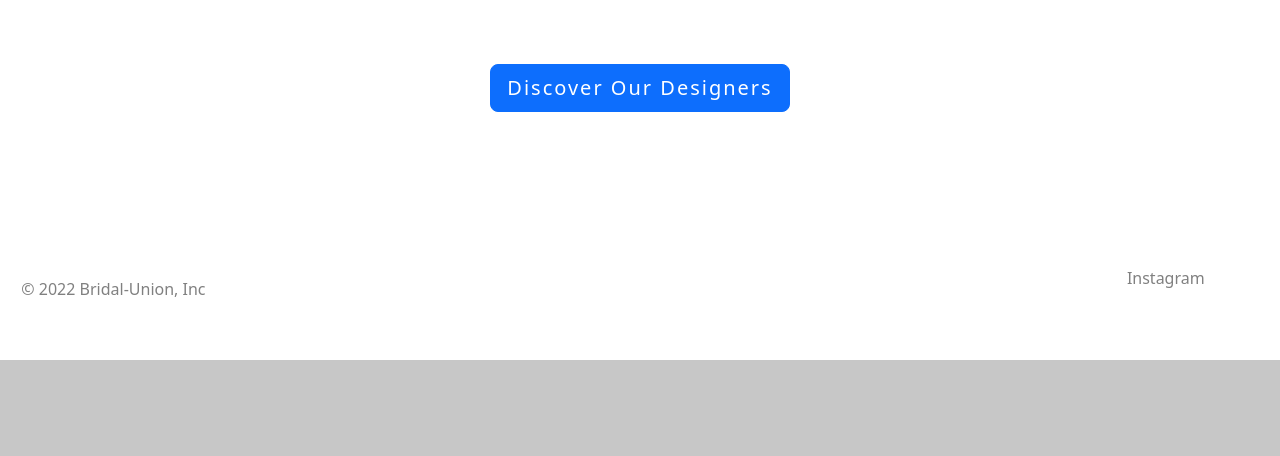
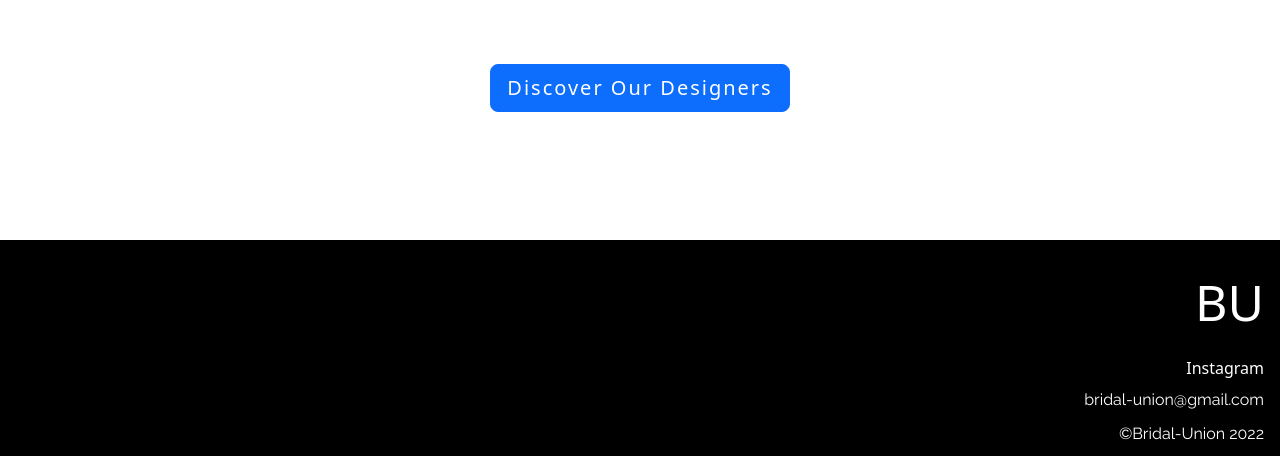
Before and after one commit to Esteph27/Bridal-Union, a Django app: page / in a window 1280 px wide. Shown: the part 2227-2683 px from the top of the page. Before the commit the page ends 2587 px from the top, so only its background shows below. Run offline with Django 3.2, Linux system fonts and the light colour scheme; some libraries are stand-ins or nearby versions.

Commit message:
Updated footer css

```diff
--- a/static/css/style.css
+++ b/static/css/style.css
@@ -37,31 +37,42 @@ p {
 
 /* -------------------------------> footer */
 
-#footer-container {
-    /* background-color: #F7F7F9; */
-	height: 120px;
+footer {
+    background-color: black;
+	height: auto;
 	width: 100vw;
-	margin-top: 10%;
-	color: #808080;
+	margin-top: 8rem;
+	color: white;
 	position: static;
+	text-align: right;
 }
 
-#footer-container span {
-	margin-left: 5%;
-	margin-top: 5%;
+footer h1 {
+	font-size: 50px;
+	font-weight: lighter;
+	color: white;
+	padding-top: 2rem;
+	padding-bottom: 1rem;
+	padding-right: 1rem;
 }
 
-.social-links {
-	margin-right: 1%;
+footer p {
+	margin-top: 8px;
+	margin-bottom: 2px;
+	padding-right: 1rem;
 }
 
-.social-links a {
+footer a {
+	color: white;
+	margin-top: 8px;
+	margin-bottom: 2px;
+	padding-right: 1rem;
 	text-decoration: none;
-	color: #808080;
 }
 
-.social-links a:hover {
-	color: black;
+footer a:hover {
+	text-decoration: underline;
+	color: white;
 }
 
 /* -------------------------------> index.html */
--- a/templates/base.html
+++ b/templates/base.html
@@ -74,17 +74,19 @@
     </main>
 
      <!-- footer -->
-      <div id="footer-container">
-        <footer class="d-flex flex-wrap justify-content-between align-items-center py-3 my-4">
-          <div class="col-md-4 d-flex align-items-center">
-            <span>© 2022 Bridal-Union, Inc</span>
+      <div class="container-fluid">
+        <footer class="row g-0">
+          <div class="col-12">
+            <span><h1>BU</h1></span>
           </div>
-          <div class="social-links">
-            <ul class="nav col-md-4 justify-content-end list-unstyled d-flex">
-              <li class="ms-3">
-                <a href="https://www.instagram.com" target="_blank" rel="noopener" aria-label="Visit our Instagram page (opens in a new tab)">Instagram</a>
-              </li>
-            </ul>
+          <div class="col-12">
+            <a href="https://www.instagram.com" target="_blank" rel="noopener" aria-label="Visit our Instagram page (opens in a new tab)">Instagram</a>
+          </div>
+          <div class="col-12">
+            <p>bridal-union@gmail.com</p>
+          </div>
+          <div class="col-12 mb-2">
+            <p>©Bridal-Union 2022</p>
           </div>
         </footer>
       </div>
```
Also changed, not shown: bridalunion/settings.py (+10 -9 lines), db.sqlite3.
